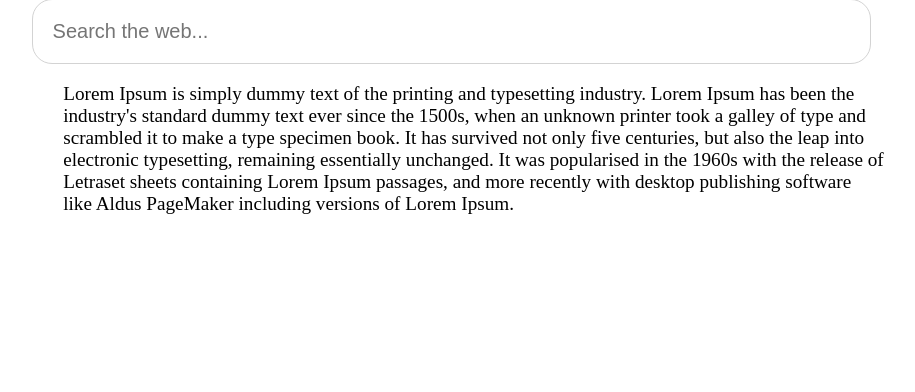
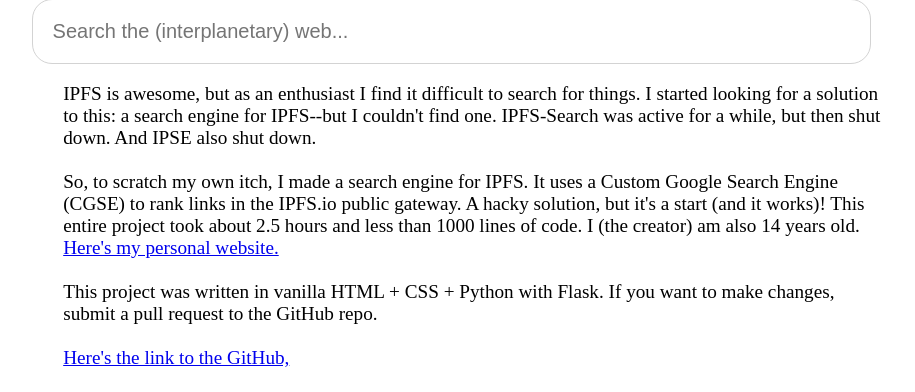
Before and after one commit to Timmy0x/interplanetary-search, a Flask app: template templates/index.html in a window 1280 px wide. Shown: the part 408-800 px from the top of the page, without its empty margins (166-1081 px from the left). Run offline with Flask 3, Linux system fonts and the light colour scheme; the template is opened without the code that fills it, so the values that code supplies are empty.

Commit message:
added description

```diff
--- a/templates/index.html
+++ b/templates/index.html
@@ -18,12 +18,12 @@
 
                 <div id="search-form">
                     <form action="/search" method="GET">
-                        <input placeholder="Search the web..." name="q">
+                        <input placeholder="Search the (interplanetary) web..." name="q">
                     </form>
                 </div>
 
                 <div id="search-info">
-                    <p>Lorem Ipsum is simply dummy text of the printing and typesetting industry. Lorem Ipsum has been the industry's standard dummy text ever since the 1500s, when an unknown printer took a galley of type and scrambled it to make a type specimen book. It has survived not only five centuries, but also the leap into electronic typesetting, remaining essentially unchanged. It was popularised in the 1960s with the release of Letraset sheets containing Lorem Ipsum passages, and more recently with desktop publishing software like Aldus PageMaker including versions of Lorem Ipsum.                    </p>
+                    <p>IPFS is awesome, but as an enthusiast I find it difficult to search for things. I started looking for a solution to this: a search engine for IPFS--but I couldn't find one. IPFS-Search was active for a while, but then shut down. And IPSE also shut down.<br><br>So, to scratch my own itch, I made a search engine for IPFS. It uses a Custom Google Search Engine (CGSE) to rank links in the IPFS.io public gateway. A hacky solution, but it's a start (and it works)! This entire project took about 2.5 hours and less than 1000 lines of code. I (the creator) am also 14 years old. <a href="https://timmymckeegan.com">Here's my personal website.</a><br><br>This project was written in vanilla HTML + CSS + Python with Flask. If you want to make changes, submit a pull request to the GitHub repo.<br><br><a href="https://github.com/timmy0x/ipfs-search">Here's the link to the GitHub,</a></p>
                 </div>
             </div>
         </div>
```
